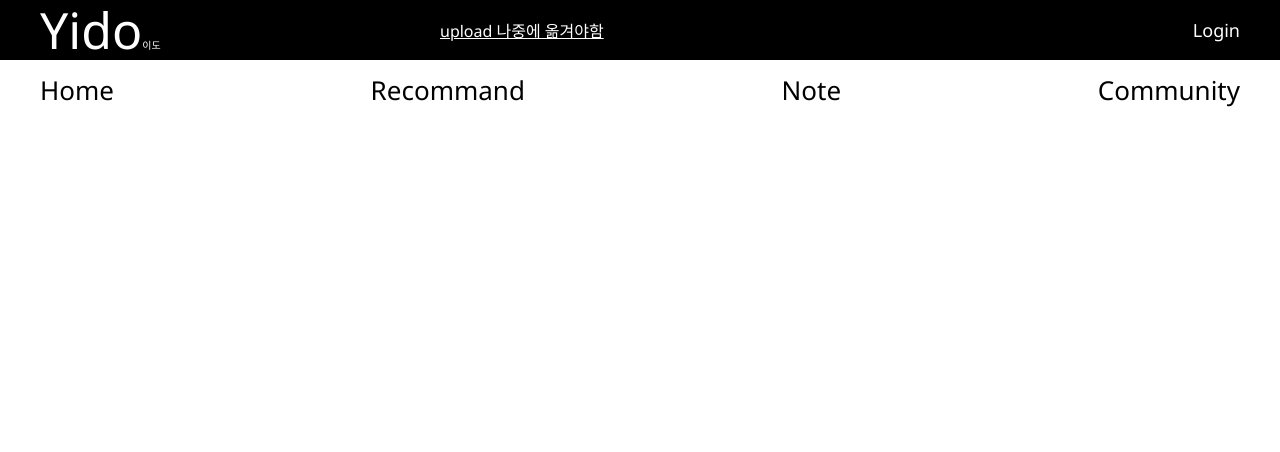
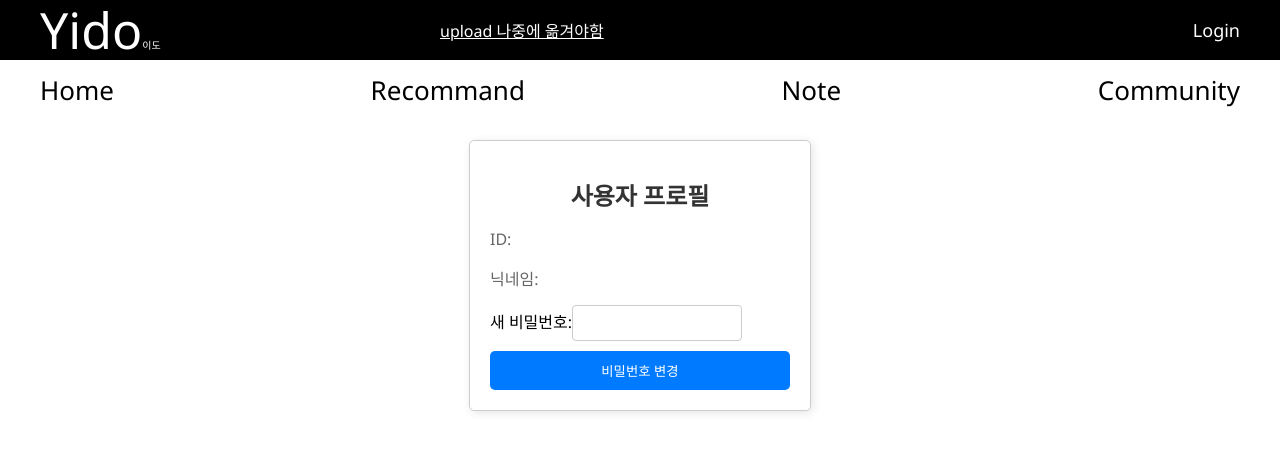
Before and after one commit to minu0897/capstone-yido, a React (Create React App) app: page /UserProfile in a window 1280 px wide. Shown: the top 452 px of the page. Built offline with nearby package versions, Linux system fonts and the light colour scheme; no server answers.

Commit message:
유저정보조회

```diff
--- a/src/index.js
+++ b/src/index.js
@@ -17,6 +17,7 @@ import reportWebVitals from './reportWebVitals';
 import RegisterVideo from './pages/RegisterVideo/RegisterVideo';
 import WriteCommunity from './pages/WriteCommunity/WriteCommunity';
 import Post from './pages/Community/Post';
+import UserProfile from './pages/UserProfile/UserProfile';
 
 const root = ReactDOM.createRoot(document.getElementById('root'));
 
@@ -27,6 +28,7 @@ root.render(
         <Header />
         <Navigation />
         <Routes>
+          <Route path='/UserProfile' element={<UserProfile/>}/>
           <Route path='/' element={<Home/>} />
           <Route path='/Community' element={<Community />} />
           <Route path='/Note' element={<Note />} />
--- /dev/null
+++ b/src/pages/UserProfile/UserProfile.css
@@ -0,0 +1,51 @@
+/* UserProfile.css */
+.user-profile {
+    width: 300px;
+    margin: 20px auto;
+    padding: 20px;
+    border: 1px solid #ccc;
+    border-radius: 5px;
+    box-shadow: 2px 2px 10px rgba(0,0,0,0.1);
+}
+
+.user-profile h1 {
+    color: #333;
+    font-size: 24px;
+    text-align: center;
+}
+
+.user-profile p {
+    font-size: 16px;
+    color: #666;
+    margin-bottom: 10px;
+}
+
+.user-profile form {
+    display: flex;
+    flex-direction: column;
+}
+
+.user-profile label {
+    margin-bottom: 10px;
+}
+
+.user-profile input[type="password"] {
+    padding: 8px;
+    margin-top: 5px;
+    border: 1px solid #ccc;
+    border-radius: 4px;
+}
+
+.user-profile button {
+    padding: 10px;
+    background-color: #007BFF;
+    color: white;
+    border: none;
+    border-radius: 5px;
+    cursor: pointer;
+    transition: background-color 0.3s;
+}
+
+.user-profile button:hover {
+    background-color: #0056b3;
+}
--- /dev/null
+++ b/src/pages/UserProfile/UserProfile.jsx
@@ -0,0 +1,59 @@
+import React, { useEffect, useState } from 'react';
+import axios from 'axios';
+import './UserProfile.css';
+
+function UserProfile() {
+    const [user, setUser] = useState({ id: '', nickname: '' });
+    const [password, setPassword] = useState('');
+    const [isLoading, setIsLoading] = useState(true);
+
+    useEffect(() => {
+        const fetchUserData = async () => {
+            try {
+                const response = await axios.get('/api/user');
+                setUser(response.data);
+                setIsLoading(false);
+            } catch (error) {
+                console.error('Failed to fetch user data:', error);
+                setIsLoading(false);
+            }
+        };
+
+        fetchUserData();
+    }, []);
+
+    const handlePasswordChange = (e) => {
+        setPassword(e.target.value);
+    };
+
+    const handleSubmit = async (e) => {
+        e.preventDefault();
+        try {
+            await axios.put('/api/user/change-password', { newPassword: password });
+            alert('비밀번호가 성공적으로 변경되었습니다!');
+            setPassword('');
+        } catch (error) {
+            alert('비밀번호 변경에 실패했습니다.');
+            console.error('Failed to change password:', error);
+        }
+    };
+
+    if (isLoading) return <div>Loading...</div>;
+
+    return (
+        <div className="user-profile">
+            <h1>사용자 프로필</h1>
+            <p>ID: {user.id}</p>
+            <p>닉네임: {user.nickname}</p>
+            <form onSubmit={handleSubmit}>
+                <label>
+                    새 비밀번호:
+                    <input type="password" value={password} onChange={handlePasswordChange} />
+                </label>
+                <button type="submit">비밀번호 변경</button>
+            </form>
+        </div>
+    );
+}
+
+export default UserProfile;
```
